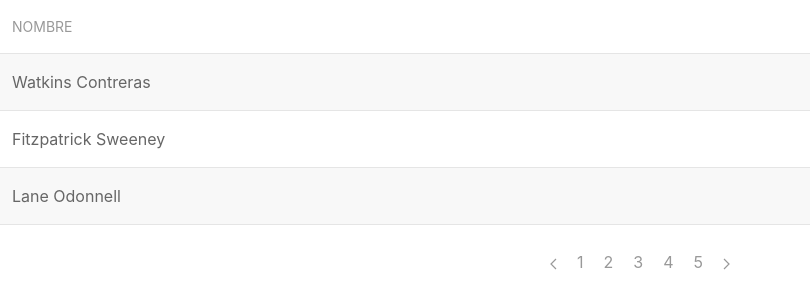
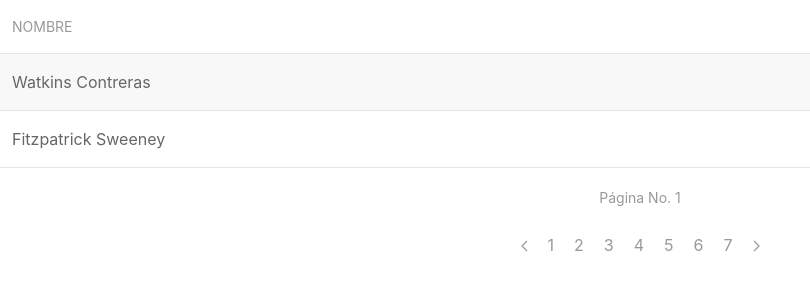
Before and after one commit to dionkeldei/vueIKitDatatable, a Vue app: page / in a window 1280 px wide. Shown: the top 308 px of the page, without its empty margins (0-810 px from the left). Built offline with nearby package versions, Linux system fonts and the light colour scheme.

Commit message:
change number of registers to show

```diff
--- a/src/App.vue
+++ b/src/App.vue
@@ -12,7 +12,7 @@
         </tr>
     </tbody>
     </table>
-
+    <p class="uk-text-center uk-text-meta">Página No. {{pageNum}}</p>
     <ul class="uk-pagination uk-flex-center" uk-margin>
     <li><a href="#" @click="pageNum -= 1"><span uk-pagination-previous></span></a></li>
     <li v-for="index in numOfPages" :key="index"><a href="#" @click="getPage(index)">{{index}}</a></li>
@@ -31,7 +31,8 @@ export default {
         'Nombre'
       ],
       currentData: [],
-      show: 0,
+      show: 2,
+      showPageNum: true,
       numOfPages: 0,
       pageNum: 0,
       tableData: [
@@ -124,11 +125,21 @@ export default {
   },
   methods: {
     initTable: function () {
-      this.show = 3
       this.pageNum = 1
       this.numOfPages = this.tableData.length / this.show
       if(Math.floor(this.numOfPages) < this.numOfPages){
         this.numOfPages = Math.floor(this.numOfPages) + 1
+      }
+      this.countData()
+    },
+    countData: function () {
+      this.currentData = []
+      var startCount = (this.show * (this.pageNum - 1))
+      var finishCount = startCount + this.show
+      for(startCount; startCount < finishCount; startCount++){
+        if(this.tableData[startCount] !== undefined){
+          this.currentData.push(this.tableData[startCount])
+        }
       }
     },
     getPage: function (page) {
@@ -147,14 +158,10 @@ export default {
         this.pageNum = this.numOfPages
         return false
       }
-      this.currentData = []
-      var startCount = (this.show * (this.pageNum - 1))
-      var finishCount = startCount + this.show
-      for(startCount; startCount < finishCount; startCount++){
-        if(this.tableData[startCount] !== undefined){
-          this.currentData.push(this.tableData[startCount])
-        }
-      }
+      this.countData()
+    },
+    show: function () {
+      this.initTable()
     }
   },
   components: {
```
